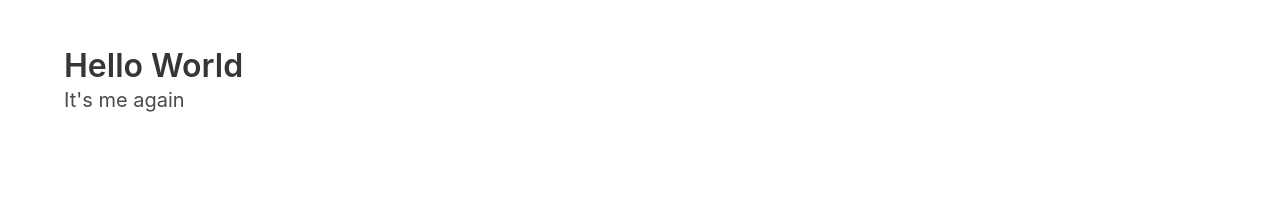
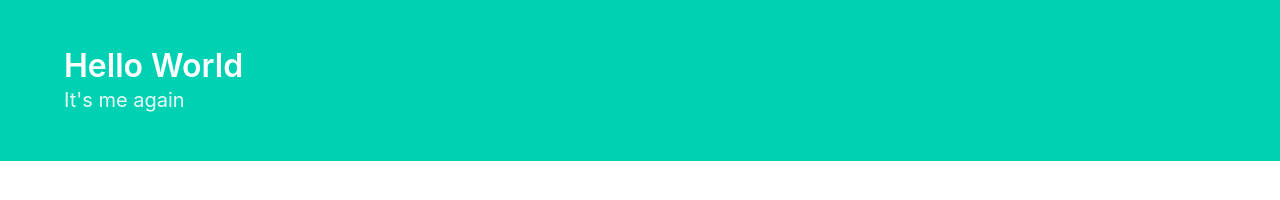
Before and after one commit to DrewBarrett/DrewBarrett.github.io, a plain HTML site: page index.html in a window 1280 px wide. Drawn offline with nearby package versions, Linux system fonts and the light colour scheme.

Commit message:
pretty colors

```diff
--- a/index.html
+++ b/index.html
@@ -7,7 +7,8 @@
     <link rel="stylesheet" href="https://cdnjs.cloudflare.com/ajax/libs/bulma/0.7.1/css/bulma.min.css">
   </head>
   <body>
-  <section class="section">
+      <section class="hero is-primary">
+          <div class="hero-body">
              <div class="container">
                  <h1 class="title">
                     Hello World
@@ -16,6 +17,7 @@
                     It's me again
                  </p>
             </div>
+      </div>
      </section>
   </body>
 </html>
```
Lines whose indentation alone changed are shown as unchanged.
